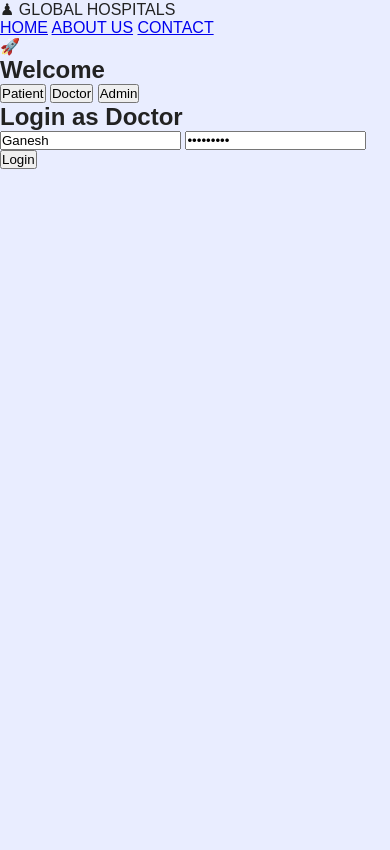
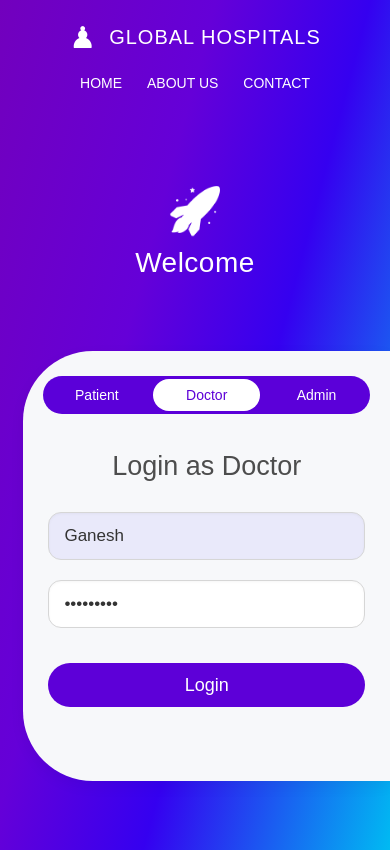
Before and after one commit to coderzempire/Hospital-Appointment-System-, a plain HTML site: page index.html in a window 390 px wide. Drawn offline with Linux system fonts and the light colour scheme.

Commit message:
Update style.css

```diff
--- a/style.css
+++ b/style.css
@@ -1,17 +1,510 @@
-*{box-sizing:border-box;margin:0;padding:0}
-:root{--blue:#1554bd;--dark:#193956;--bg:#e9edff;--card:#eef1ff;--yellow:#f8ba3d}
-body{font-family:Arial,Helvetica,sans-serif;color:#222;background:var(--bg)}
-.page-bg{min-height:100vh;padding:4.5vh 3.5vw;background:radial-gradient(circle at 5% 8%,rgba(93,129,229,.22) 0 90px,transparent 92px),radial-gradient(circle at 96% 92%,rgba(93,129,229,.18) 0 120px,transparent 122px),var(--bg)}
-.dashboard-shell{width:min(1360px,100%);margin:auto;background:#fff;border-radius:20px;display:flex;overflow:hidden;box-shadow:0 22px 55px rgba(52,72,128,.22)}
-.sidebar{width:225px;flex:0 0 225px;padding:36px 20px;background:#fff;border-right:1px solid #eee}
-.doctor-profile{text-align:center;margin-bottom:46px}.doctor-avatar{width:128px;height:128px;margin:auto;border-radius:50%;overflow:hidden;border:7px solid #dce7ff;background:#dce7ff}.doctor-avatar img{width:100%;height:100%;object-fit:cover}.doctor-profile h2{font-size:18px;color:var(--blue);margin:10px 0 5px}.doctor-profile p{font-size:9px;line-height:1.5;color:#4a71a6}.profile-line{width:122px;height:2px;background:#7189ac;margin:17px auto 0}
-.navigation{display:flex;flex-direction:column;gap:8px}.nav-link{display:flex;align-items:center;gap:15px;min-height:43px;padding:0 10px;border-radius:7px;text-decoration:none;color:#303238;font-size:15px;transition:.2s}.nav-link span{width:18px;text-align:center;color:#303238}.nav-link:hover,.nav-link.active{color:var(--blue);background:#f1f5ff;font-weight:600}.nav-link:hover span,.nav-link.active span{color:var(--blue)}
-.content{flex:1;min-width:0;padding:17px 35px 25px}.topbar{height:72px;border-radius:10px;background:#f7f7f7;padding:0 25px;display:flex;align-items:center;justify-content:space-between;margin-bottom:15px}.topbar h1{font-size:29px;color:var(--dark);font-weight:500}.top-actions{display:flex;align-items:center;gap:19px}.top-btn{border:0;background:transparent;font-size:20px;cursor:pointer;color:#303030}.bell{position:relative}.bell i{position:absolute;width:7px;height:7px;border-radius:50%;background:var(--blue);right:-2px;top:0}.search-box{width:232px;height:36px;background:#eaf0ff;border-radius:5px;display:flex;align-items:center;gap:10px;padding:0 13px;color:#66748e}.search-box input{width:100%;border:0;outline:0;background:transparent;font-size:13px}.stats-grid,.three-grid{display:grid;grid-template-columns:repeat(3,1fr);gap:25px}.stats-grid{margin-bottom:22px}.stat-card{min-height:157px;background:var(--card);border-radius:14px;display:flex;align-items:center;gap:24px;padding:20px 25px}.stat-icon{width:95px;height:95px;flex:0 0 95px;border:4px solid var(--blue);border-radius:50%;display:grid;place-items:center;color:var(--blue);font-size:34px}.stat-card h3{font-size:18px;font-weight:400;margin-bottom:9px}.stat-card strong{display:block;color:var(--dark);font-size:28px;margin-bottom:7px}.stat-card p{font-size:13px}
-.panel{border-radius:12px;overflow:hidden}.panel h2{font-size:15px;color:#14509e;font-weight:600}.summary,.review,.calendar{background:#fff}.summary{min-height:394px;padding:17px 24px}.chart-area{height:340px;display:flex;flex-direction:column;align-items:center;justify-content:center}.donut{width:240px;height:240px;border-radius:50%;background:conic-gradient(var(--blue) 0 125deg,#cbd8f7 125deg 240deg,var(--yellow) 240deg 360deg);position:relative;transform:rotate(-90deg)}.donut:after{content:"";position:absolute;width:122px;height:122px;border-radius:50%;background:#fff;left:59px;top:59px}.legend{align-self:flex-start;margin-top:-2px;font-size:14px;line-height:27px}.legend div{display:flex;align-items:center;gap:10px}.legend b{width:12px;height:12px;display:inline-block}.legend .blue{background:#cbd8f7}.legend .yellow{background:var(--yellow)}.legend .dark{background:var(--blue)}
-.appointment,.next,.requests{background:var(--card);padding:20px}.appointment-head{display:grid;grid-template-columns:70px 1fr 68px;font-size:13px;margin:20px 0 10px}.patient-row{display:grid;grid-template-columns:52px 1fr auto;gap:8px;align-items:center;margin-bottom:12px}.patient-row img,.next-person img,.request-row img{width:42px;height:42px;border-radius:50%;object-fit:cover}.patient-row b{display:block;color:#1c579e;font-size:15px}.patient-row small,.next-person small,.request-row small{display:block;font-size:11px;margin-top:3px}.time{background:#d9e4fb;color:#1955aa;padding:7px 9px;border-radius:4px;font-size:11px;white-space:nowrap}.see-all{border:0;background:transparent;color:#1454a5;font-weight:bold;cursor:pointer}
-.next-person{display:flex;align-items:center;gap:11px;margin:17px 0}.next-person b{color:#1552a2;font-size:15px}.patient-id{margin-left:auto;text-align:right}.details{display:grid;grid-template-columns:repeat(3,1fr);gap:15px 10px}.details small{display:block;font-size:10px;margin-bottom:5px}.details b{font-size:10px;font-weight:500}.next h3{color:#1d559f;font-size:12px;margin:14px 0 9px}.tags{display:flex;gap:8px}.tags span{padding:6px 10px;border-radius:4px;font-size:9px;background:#f4e1ad}.tags span:nth-child(2){background:#bdcff4}.tags span:nth-child(3){background:#f5d3d3}.patient-actions{display:grid;grid-template-columns:1.35fr 1fr .72fr;gap:6px;margin-top:12px}.patient-actions button{padding:6px 4px;border:1px solid var(--blue);border-radius:4px;background:transparent;color:var(--blue);font-size:9px;cursor:pointer}.patient-actions .primary{background:var(--blue);color:#fff}
-.bottom{margin-top:22px}.review,.calendar{padding:17px 24px;min-height:180px}.review-row{display:grid;grid-template-columns:65px 1fr;gap:5px;align-items:center;font-size:12px;margin-top:17px}.review-row>div{height:5px;background:#edf0f7;border-radius:10px;overflow:hidden}.review-row i{display:block;height:100%;border-radius:10px}.p1{width:75%;background:#1554bd}.p2{width:38%;background:#188c39}.p3{width:30%;background:#e08a17}.p4{width:28%;background:#3ebbc0}.request-row{display:grid;grid-template-columns:42px 1fr auto;gap:10px;align-items:center;margin:15px 0}.request-row b{color:#1654a1;font-size:14px}.request-buttons{display:flex;gap:5px}.request-buttons button{width:23px;height:23px;border:0;border-radius:4px;cursor:pointer}.request-buttons .ok{background:#b8e0c3;color:#1d7b38}.request-buttons .no{background:#f4cccc;color:#d03434}.request-buttons button:last-child{background:#b8dfcc;color:#177d52}.calendar-head{display:flex;justify-content:space-between;margin-bottom:17px}.calendar-head h2,.calendar-head b{font-size:15px;color:#14509e}.week,.dates{display:grid;grid-template-columns:repeat(7,1fr);text-align:center}.week{font-size:12px;margin-bottom:11px}.dates{row-gap:10px;font-size:12px}.dates span{width:25px;height:25px;margin:auto;display:grid;place-items:center;border-radius:50%;cursor:pointer}.dates .selected{color:var(--blue);font-weight:bold}.dates .muted{color:#c8c8c8}
-@media(max-width:1150px){.sidebar{width:205px;flex-basis:205px}.content{padding:15px 20px 22px}.stats-grid,.three-grid{gap:15px}.stat-card{padding:15px;gap:13px}.stat-icon{width:75px;height:75px;flex-basis:75px;font-size:28px}}
-@media(max-width:950px){.page-bg{padding:0}.dashboard-shell{width:100%;min-height:100vh;border-radius:0}.sidebar{position:fixed;z-index:20;top:0;bottom:0;left:-230px;transition:.25s;box-shadow:8px 0 30px rgba(0,0,0,.12)}.sidebar.open{left:0}.content{width:100%}.stats-grid,.three-grid{grid-template-columns:1fr}}
-@media(max-width:600px){.content{padding:10px}.topbar{padding:0 15px}.topbar h1{font-size:23px}.search-box{width:130px}.top-actions{gap:10px}.appointment-head{display:none}.details{grid-template-columns:repeat(2,1fr)}.patient-actions{grid-template-columns:1fr}}
-@media(max-width:420px){.search-box{display:none}.stat-icon{width:65px;height:65px;flex-basis:65px}}
+/* ================================
+   RESET
+================================ */
+
+* {
+    margin: 0;
+    padding: 0;
+    box-sizing: border-box;
+}
+
+
+/* ================================
+   BODY
+================================ */
+
+body {
+    font-family: Arial, Helvetica, sans-serif;
+    overflow-x: hidden;
+}
+
+
+/* ================================
+   MAIN BACKGROUND
+================================ */
+
+.login-page {
+    min-height: 100vh;
+
+    background:
+        linear-gradient(
+            105deg,
+            #7200bd 0%,
+            #6500d8 35%,
+            #3500f0 60%,
+            #00baf2 100%
+        );
+
+    color: white;
+}
+
+
+/* ================================
+   NAVBAR
+================================ */
+
+.navbar {
+    height: 105px;
+
+    display: flex;
+    align-items: center;
+    justify-content: space-between;
+
+    padding: 0 30px;
+}
+
+
+/* Logo */
+
+.logo {
+    display: flex;
+    align-items: center;
+
+    gap: 12px;
+
+    font-size: 25px;
+    font-weight: 400;
+
+    letter-spacing: 1px;
+}
+
+
+.logo-icon {
+    font-size: 30px;
+    color: white;
+}
+
+
+/* Navigation */
+
+.navbar nav {
+    display: flex;
+    align-items: center;
+
+    gap: 65px;
+
+    padding-right: 95px;
+}
+
+
+.navbar nav a {
+    color: white;
+
+    text-decoration: none;
+
+    font-size: 18px;
+
+    font-weight: 400;
+
+    transition: 0.3s;
+}
+
+
+.navbar nav a:hover {
+    opacity: 0.7;
+}
+
+
+/* ================================
+   MAIN CONTENT
+================================ */
+
+.main-content {
+    min-height: calc(100vh - 105px);
+
+    display: flex;
+    align-items: center;
+
+    position: relative;
+}
+
+
+/* ================================
+   WELCOME SECTION
+================================ */
+
+.welcome-section {
+    width: 34%;
+
+    display: flex;
+    flex-direction: column;
+
+    align-items: center;
+    justify-content: center;
+
+    margin-top: -30px;
+}
+
+
+.rocket {
+    font-size: 62px;
+
+    margin-bottom: 25px;
+
+    filter: grayscale(1) brightness(0) invert(1);
+}
+
+
+.welcome-section h1 {
+    font-size: 34px;
+
+    font-weight: 400;
+
+    letter-spacing: 0.5px;
+}
+
+
+/* ================================
+   LOGIN CARD
+================================ */
+
+.login-card {
+    width: 66%;
+
+    height: 430px;
+
+    background: #f7f8fa;
+
+    color: #444;
+
+    position: relative;
+
+    border-radius: 160px 0 0 160px;
+
+    padding: 78px 115px 50px 115px;
+
+    box-shadow: 0 5px 15px rgba(0, 0, 0, 0.05);
+}
+
+
+/* ================================
+   USER SWITCH
+================================ */
+
+.user-switch {
+    position: absolute;
+
+    top: 29px;
+    right: 20px;
+
+    width: 345px;
+    height: 40px;
+
+    display: flex;
+
+    align-items: center;
+
+    background: #5b00d9;
+
+    border-radius: 25px;
+
+    overflow: hidden;
+}
+
+
+.user-type {
+    flex: 1;
+
+    height: 100%;
+
+    border: none;
+
+    background: transparent;
+
+    color: white;
+
+    font-size: 18px;
+
+    cursor: pointer;
+
+    border-radius: 22px;
+
+    transition: 0.3s;
+}
+
+
+.user-type.active {
+    background: white;
+
+    color: #5d00d7;
+
+    margin: 3px;
+
+    height: calc(100% - 6px);
+}
+
+
+.user-type:hover {
+    opacity: 0.85;
+}
+
+
+/* ================================
+   LOGIN HEADING
+================================ */
+
+.login-card h2 {
+    text-align: center;
+
+    font-size: 34px;
+
+    font-weight: 400;
+
+    margin-bottom: 48px;
+
+    color: #4d4d4d;
+}
+
+
+/* ================================
+   INPUTS
+================================ */
+
+.input-row {
+    display: flex;
+
+    gap: 35px;
+
+    width: 100%;
+}
+
+
+.input-row input {
+    width: 50%;
+
+    height: 48px;
+
+    border: 1px solid #d6d6d6;
+
+    border-radius: 13px;
+
+    background: #ffffff;
+
+    padding: 0 15px;
+
+    font-size: 17px;
+
+    outline: none;
+
+    color: #333;
+
+    box-shadow:
+        inset 0 1px 3px rgba(0, 0, 0, 0.04);
+}
+
+
+.input-row input:first-child {
+    background: #e9e9fa;
+}
+
+
+.input-row input:focus {
+    border-color: #6800dc;
+
+    box-shadow:
+        0 0 0 2px rgba(104, 0, 220, 0.12);
+}
+
+
+.input-row input::placeholder {
+    color: #777;
+}
+
+
+/* ================================
+   LOGIN BUTTON
+================================ */
+
+.button-container {
+    display: flex;
+
+    justify-content: flex-end;
+
+    margin-top: 55px;
+}
+
+
+.login-button {
+    width: 188px;
+
+    height: 44px;
+
+    border: none;
+
+    border-radius: 25px;
+
+    background: #5d00d8;
+
+    color: white;
+
+    font-size: 18px;
+
+    cursor: pointer;
+
+    transition: all 0.3s ease;
+}
+
+
+.login-button:hover {
+    background: #4700aa;
+
+    transform: translateY(-2px);
+
+    box-shadow:
+        0 6px 15px rgba(93, 0, 216, 0.3);
+}
+
+
+.login-button:active {
+    transform: translateY(0);
+}
+
+
+/* ================================
+   TABLET
+================================ */
+
+@media (max-width: 1000px) {
+
+    .navbar nav {
+        gap: 30px;
+        padding-right: 20px;
+    }
+
+    .login-card {
+        padding-left: 70px;
+        padding-right: 70px;
+    }
+
+    .user-switch {
+        right: 15px;
+        width: 300px;
+    }
+
+}
+
+
+/* ================================
+   MOBILE
+================================ */
+
+@media (max-width: 750px) {
+
+    .navbar {
+        height: auto;
+
+        padding: 20px;
+
+        flex-direction: column;
+
+        gap: 20px;
+    }
+
+
+    .logo {
+        font-size: 20px;
+    }
+
+
+    .navbar nav {
+        padding: 0;
+
+        gap: 25px;
+    }
+
+
+    .navbar nav a {
+        font-size: 14px;
+    }
+
+
+    .main-content {
+        flex-direction: column;
+
+        padding-bottom: 40px;
+    }
+
+
+    .welcome-section {
+        width: 100%;
+
+        margin: 30px 0;
+
+        height: 180px;
+    }
+
+
+    .rocket {
+        font-size: 45px;
+
+        margin-bottom: 10px;
+    }
+
+
+    .welcome-section h1 {
+        font-size: 28px;
+    }
+
+
+    .login-card {
+        width: 94%;
+
+        height: auto;
+
+        min-height: 430px;
+
+        border-radius: 70px 0 0 70px;
+
+        padding: 100px 25px 40px 25px;
+
+        margin-left: auto;
+    }
+
+
+    .user-switch {
+        top: 25px;
+
+        right: 20px;
+
+        width: calc(100% - 40px);
+
+        height: 38px;
+    }
+
+
+    .user-type {
+        font-size: 14px;
+    }
+
+
+    .login-card h2 {
+        font-size: 27px;
+
+        margin-bottom: 30px;
+    }
+
+
+    .input-row {
+        flex-direction: column;
+
+        gap: 20px;
+    }
+
+
+    .input-row input {
+        width: 100%;
+    }
+
+
+    .button-container {
+        justify-content: center;
+
+        margin-top: 35px;
+    }
+
+
+    .login-button {
+        width: 100%;
+    }
+
+}
```
